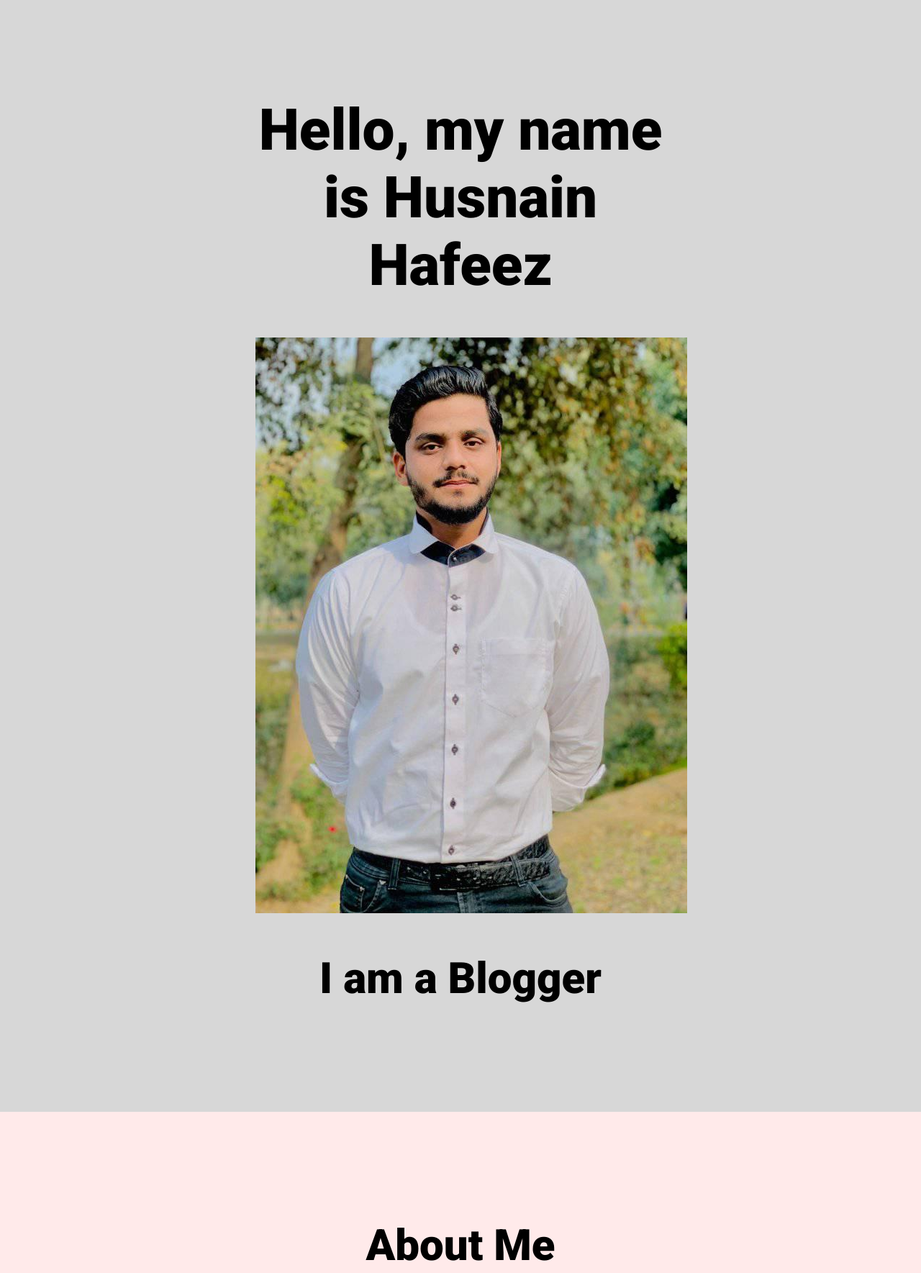
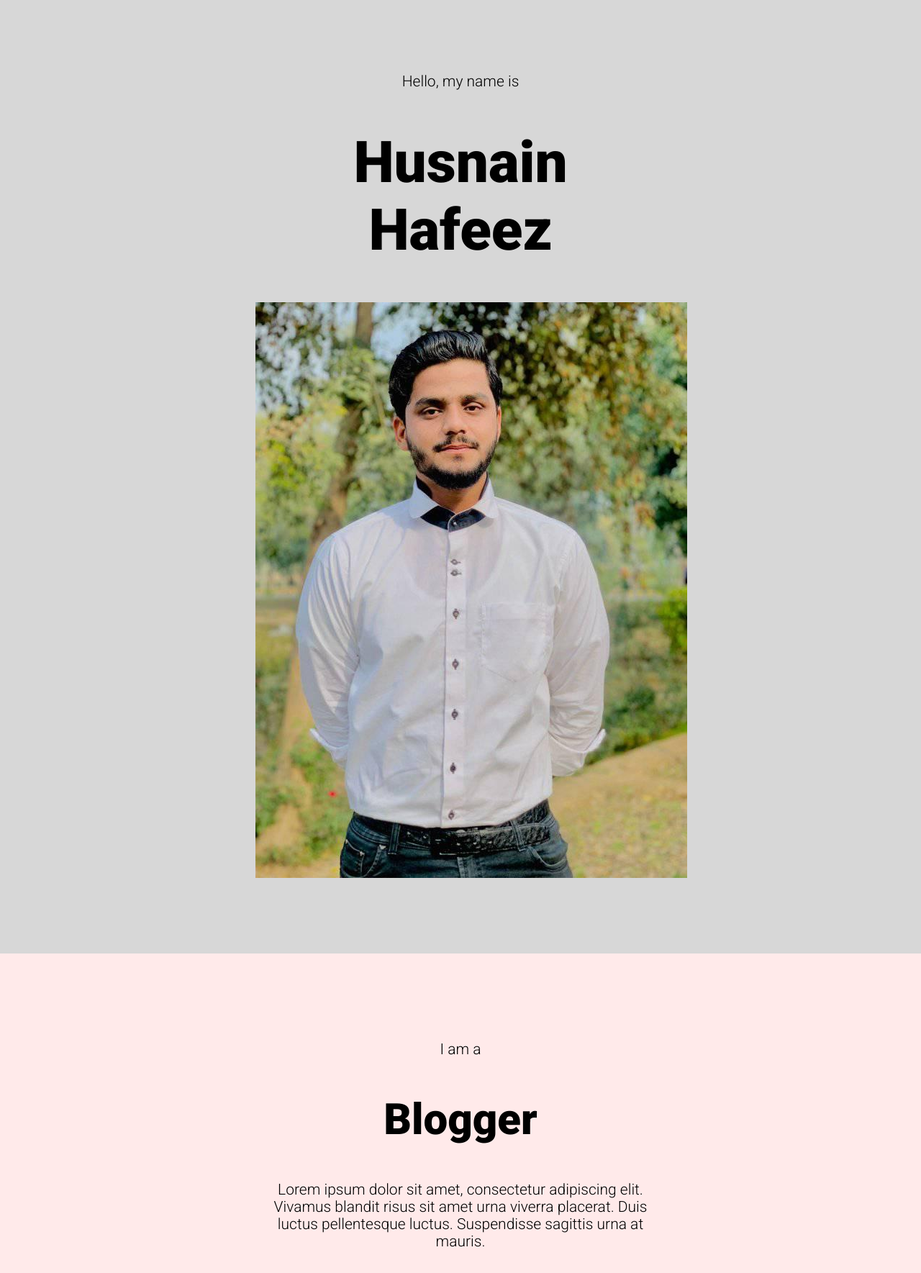
Before and after one commit to HusnainHafeez/css-challenge, a plain HTML site: page index.html in a window 1280 px wide. Shown: the part 20-1789 px from the top of the page at 72% size. Drawn offline with Linux system fonts and the light colour scheme; files that its build step writes are made by us from their sources.

Commit message:
Update index.html

```diff
--- a/index.html
+++ b/index.html
@@ -3,22 +3,20 @@
 <head>
     <title>CSS Fundamentals | Challenges</title>
     <link rel="stylesheet" type="text/css" href="./css/style.css">
-    <!-- Step 1 and 2: Import Roboto font with light and black weights -->
     <link rel="stylesheet" href="https://fonts.googleapis.com/css2?family=Roboto:wght@300;900&display=swap">
     <link rel="stylesheet" type="text/css" href="style.css" >
 </head>
 <body>
     <header>
         <div class="wrapper">
-            <h1>Hello, my name is Husnain Hafeez</h1>
-            <img src="./husnain.jpg" alt="Photo of Husnain Hafeez"/>
-            <h2>I am a Blogger</h2>
+            <p class="np">Hello, my name is</p><h1>Husnain Hafeez</h1>
+            <img class="img" src="./husnain.jpg" alt="Photo of Husnain Hafeez"/>
         </div>
     </header>
 
     <section class="about-me">
         <div class="wrapper">
-            <h2>About Me</h2>
+            <p class="np"> I am a </p><h2>Blogger</h2>
             <p>Lorem ipsum dolor sit amet, consectetur adipiscing elit. Vivamus blandit risus
             sit amet urna viverra placerat. Duis luctus pellentesque luctus. Suspendisse sagittis
             urna at mauris.</p>
@@ -27,7 +25,7 @@
 
     <section class="articles">
         <div class="wrapper">
-            <h2>My most recent article</h2>
+            <p class="np">My most recent</p> <h2>article</h2>
             <article>
                 <h3>Design systems that scale</h3>
                 <p class="small">Written by Husnain Hafeez on March 16, 2024</p>
```
